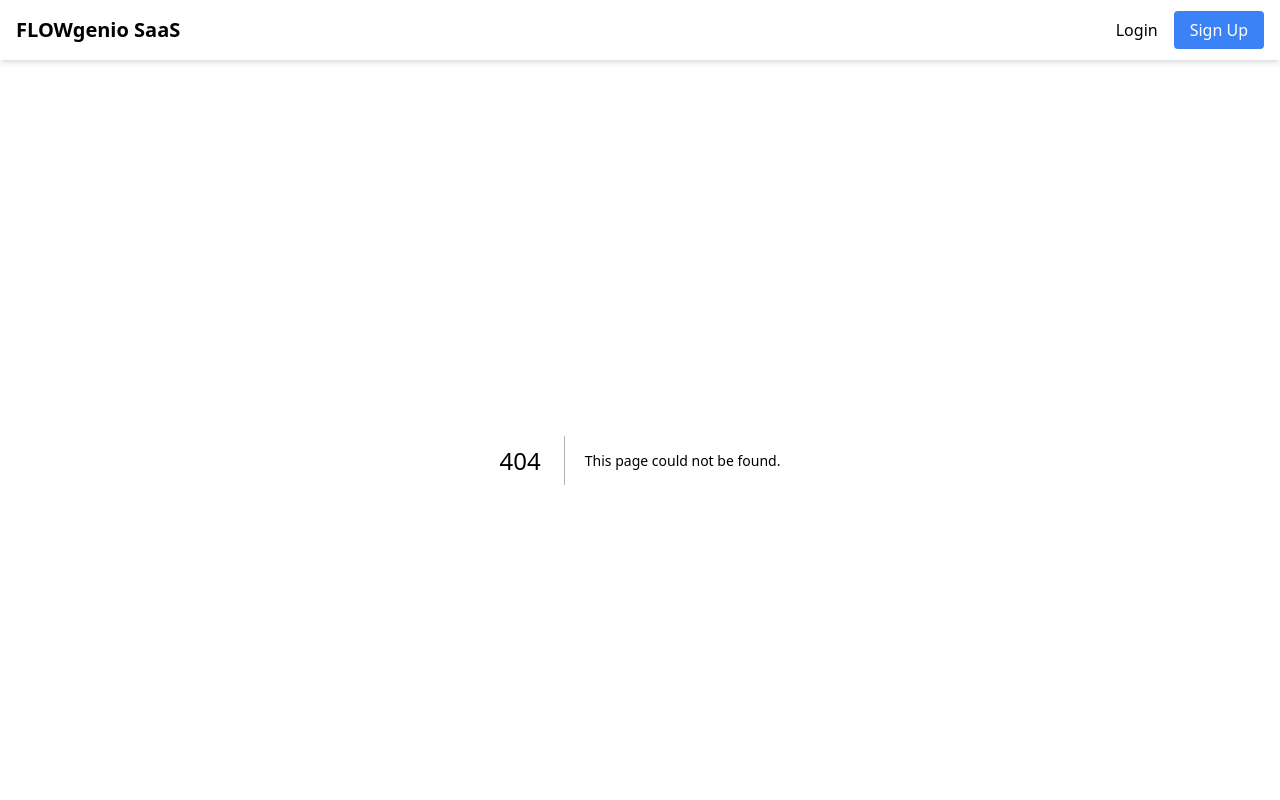
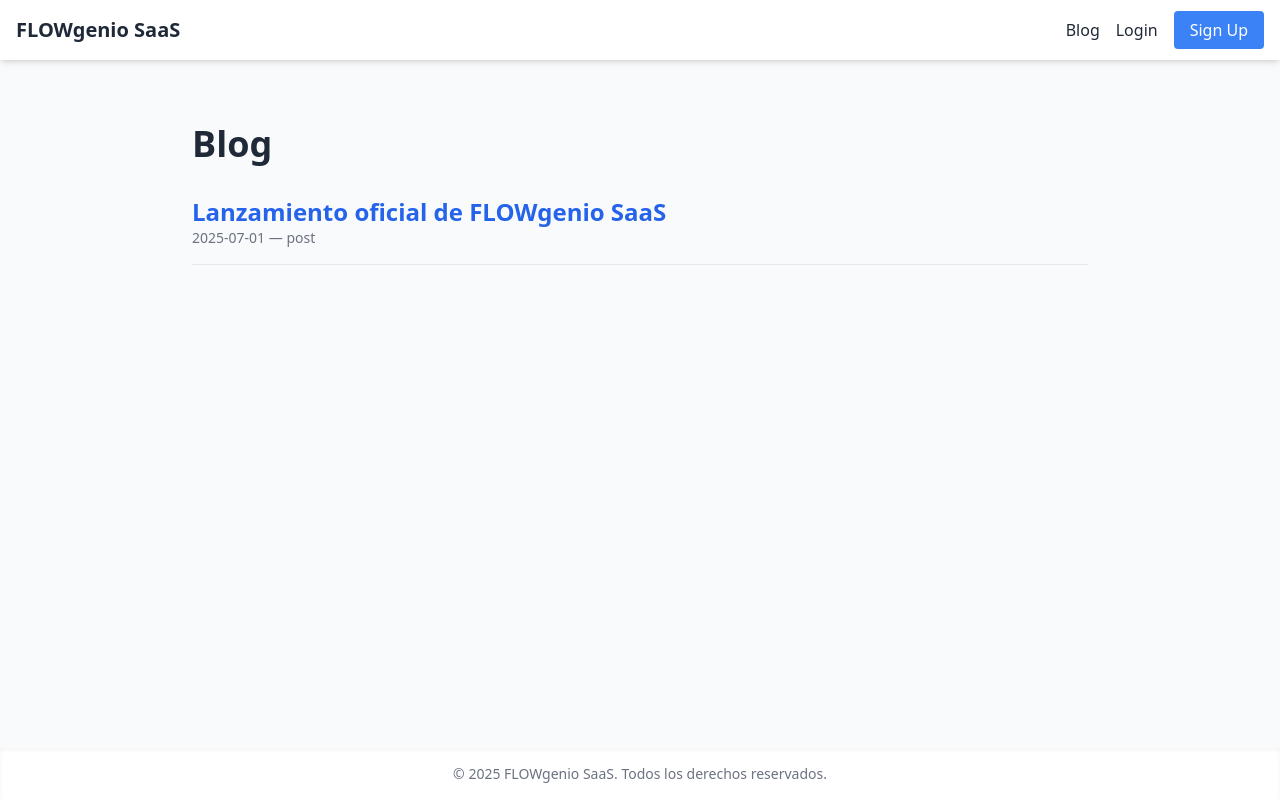
Before and after one commit to digitalwisdomstore/flowgenio, a Next.js app: page /blog in a window 1280 px wide. Before the commit this address had no page. Shown: the top 800 px of the page. Built offline with nearby package versions, Linux system fonts and the light colour scheme.

Commit message:
feat: add Blog link to navbar and blog index page

```diff
--- a/src/components/Navbar.tsx
+++ b/src/components/Navbar.tsx
@@ -1,4 +1,3 @@
-// src/components/Navbar.tsx
 import Link from 'next/link';
 
 export default function Navbar() {
@@ -9,6 +8,9 @@ export default function Navbar() {
           FLOWgenio SaaS
         </Link>
         <div className="space-x-4">
+          <Link href="/blog" className="hover:underline">
+            Blog
+          </Link>
           <Link href="/auth/login" className="hover:underline">
             Login
           </Link>
--- /dev/null
+++ b/src/pages/blog/index.tsx
@@ -0,0 +1,63 @@
+import fs from 'fs';
+import path from 'path';
+import Link from 'next/link';
+import { GetStaticProps, NextPage } from 'next';
+import yaml from 'js-yaml';
+
+interface PostItem {
+  slug: string;
+  title: string;
+  date: string;
+  type: string;
+}
+
+interface BlogIndexProps {
+  posts: PostItem[];
+}
+
+const BlogIndex: NextPage<BlogIndexProps> = ({ posts }) => (
+  <div className="max-w-4xl mx-auto py-16">
+    <h1 className="text-4xl font-bold mb-8">Blog</h1>
+    <ul className="space-y-6">
+      {posts.map((post) => (
+        <li key={post.slug} className="border-b pb-4">
+          <Link
+            href={`/blog/${post.slug}`}
+            className="text-2xl font-semibold text-blue-600 hover:underline"
+          >
+            {post.title}
+          </Link>
+          <p className="text-sm text-gray-500">
+            {post.date} — {post.type}
+          </p>
+        </li>
+      ))}
+    </ul>
+  </div>
+);
+
+export default BlogIndex;
+
+export const getStaticProps: GetStaticProps = async () => {
+  const blogDir = path.join(process.cwd(), 'content/blog');
+  const filenames = fs.readdirSync(blogDir).filter((f) => f.endsWith('.mdx'));
+
+  const posts: PostItem[] = filenames.map((filename) => {
+    const filePath = path.join(blogDir, filename);
+    const source = fs.readFileSync(filePath, 'utf8');
+    const parts = source.split('---\n');
+    const rawFM = parts[1];
+    const frontMatter = yaml.load(rawFM) as any;
+    return {
+      slug: filename.replace(/\.mdx$/, ''),
+      title: frontMatter.title,
+      date: frontMatter.date,
+      type: frontMatter.type,
+    };
+  });
+
+  // Ordenar por fecha descendente
+  posts.sort((a, b) => (a.date < b.date ? 1 : -1));
+
+  return { props: { posts } };
+};
```
